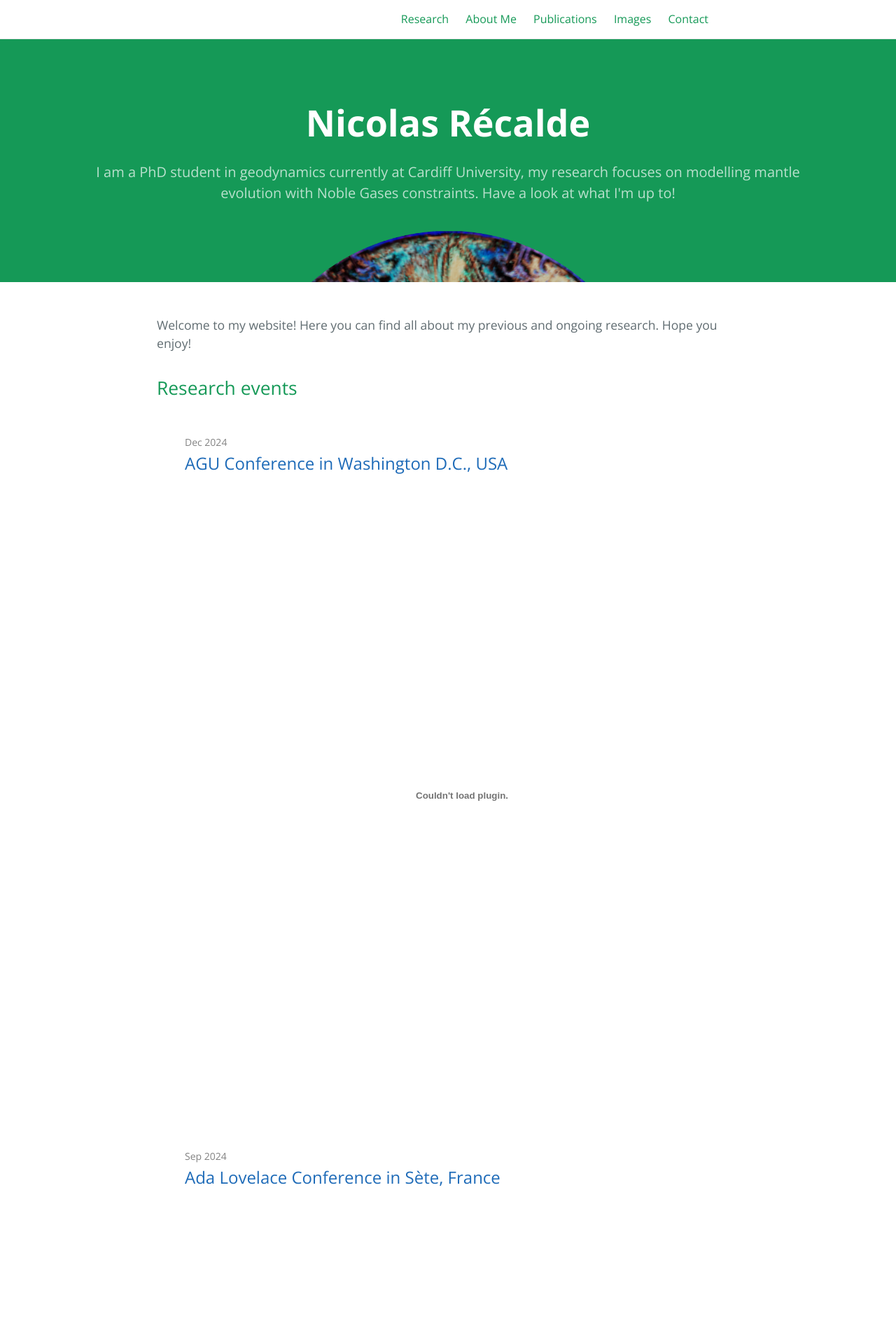
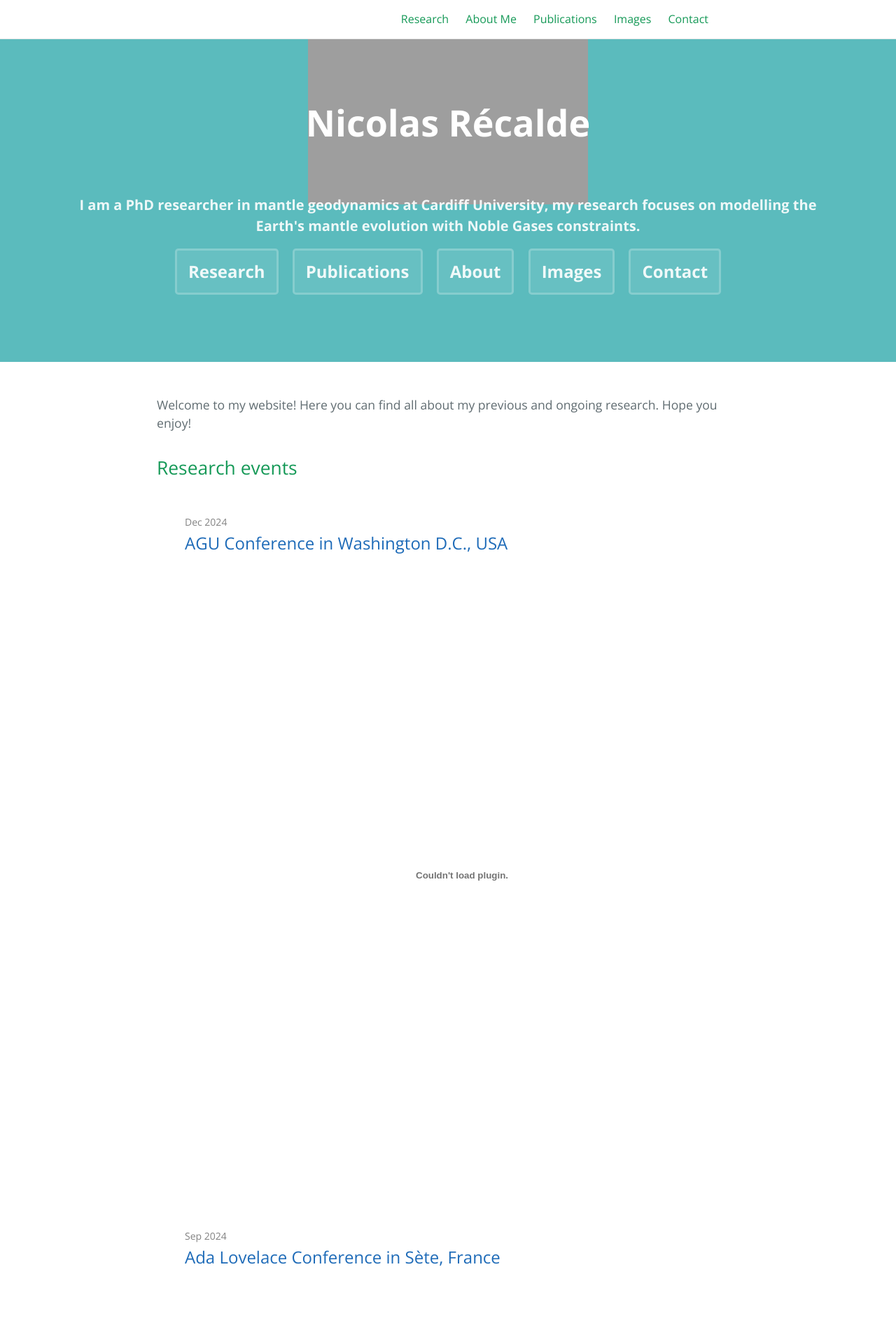
Before and after one commit to nicolasrecalde/nicolasrecalde.github.io, a Jekyll site: the page built from docs/index.md, in a window 1280 px wide. Shown: the top 1920 px of the page at 70% size. Built offline with Jekyll 4.4.1, drawn with Linux system fonts in a browser that asks for light colours.

Commit message:
Finishing animated header

```diff
--- a/docs/_config.yml
+++ b/docs/_config.yml
@@ -21,8 +21,7 @@
 title: Nicolas Récalde
 email: recalden@cardiff.ac.uk
 description: >- # this means to ignore newlines until "baseurl:"
-  I am a PhD student in geodynamics currently at Cardiff University, my research focuses on modelling mantle evolution with Noble Gases constraints.
-  Have a look at what I'm up to!
+  I am a PhD researcher in mantle geodynamics at Cardiff University, my research focuses on modelling the Earth's mantle evolution with Noble Gases constraints.
 #baseurl: "" # the subpath of your site, e.g. /blog
 url: "" # the base hostname & protocol for your site, e.g. http://example.com
 twitter_username: jekyllrb
--- a/docs/_layouts/default.html
+++ b/docs/_layouts/default.html
@@ -67,7 +67,7 @@
         <section class="page-header">
             <h1 class="project-name">{{ page-title }}</h1>
             <h2 class="project-tagline">{{ page-tagline }}</h2>
-            {% if page.layout == 'home' and site.github.is_project_page %}
+            {% if page.layout == 'home' %}
 <!--            <a href="{{ site.github.repository_url }}" class="btn">View on GitHub</a>-->
             <a href="{{ "/research" | absolute_url }}" class="btn"> Research </a>
             <a href="{{ "/publications" | absolute_url }}" class="btn"> Publications </a>
--- a/docs/_layouts/home.html
+++ b/docs/_layouts/home.html
@@ -1,7 +1,7 @@
 ---
 layout: default
 ---
-
+<link rel="icon" href="{{ 'favicon.png' | absolute_url }}">
 <div>
 
   {{ content }}
--- a/docs/_sass/jekyll-theme-cayman-blog.scss
+++ b/docs/_sass/jekyll-theme-cayman-blog.scss
@@ -65,19 +65,31 @@
 .btn {
   display: inline-block;
   margin-bottom: 1rem;
-  color: rgba(255, 255, 255, 0.7);
+  color: rgba(255, 255, 255, 0.9);
   background-color: rgba(255, 255, 255, 0.08);
   border-color: rgba(255, 255, 255, 0.2);
   border-style: solid;
-  border-width: 1px;
+  border-width: 3px;
   border-radius: 0.3rem;
   transition: color 0.2s, background-color 0.2s, border-color 0.2s;
+  font-weight:bold;
+  @include large {
+    font-size: 1.5rem;
+  }
 
+  @include medium {
+    font-size: 1.25rem;
+  }
+
+  @include small {
+    font-size: 1rem;
+  }
   &:hover {
     color: rgba(255, 255, 255, 0.8);
     text-decoration: none;
-    background-color: rgba(255, 255, 255, 0.2);
-    border-color: rgba(255, 255, 255, 0.3);
+    background-color: rgba(0, 0, 0, 0.7);
+    border-color: rgba(255, 255, 255, 1);
+    margin-top: -50px;
   }
 
   + .btn {
@@ -109,11 +121,12 @@
 .page-header {
   color: $header-heading-color;
   text-align: center;
-  background-color: $header-bg-color;
+  background-color: rgba(91, 187, 189, 1);
   background-image: linear-gradient(120deg, $header-bg-color-secondary, $header-bg-color);
-  background-image: url("./../../images/header.png");
-  background-size: 100%;
-
+  background-image: url("./../../images/header.gif");
+  background-position: center -4rem;
+  background-repeat: no-repeat;
+/*  background-size: 100%; adjustable size*/
   @include large {
     padding: 5rem 6rem;
   }
@@ -145,9 +158,9 @@
 }
 
 .project-tagline {
-  margin-bottom: 2rem;
-  font-weight: normal;
-  opacity: 0.7;
+  margin-top: 4rem;
+  font-weight: bold;
+  opacity: 0.9;
 
   @include large {
     font-size: 1.25rem;
@@ -165,15 +178,15 @@
 .project-date {
   margin-bottom: 0rem;
   font-weight: normal;
-  opacity: 0.7;
+  opacity: 0.9;
   font-style: italic;
 
   @include large {
-    font-size: 1.0rem;
+    font-size: 2.0rem;
   }
 
   @include medium {
-    font-size: 0.95rem;
+    font-size: 1.5rem;
   }
 
   @include small {
```
Also changed, not shown: docs/images/header.png (deleted).
